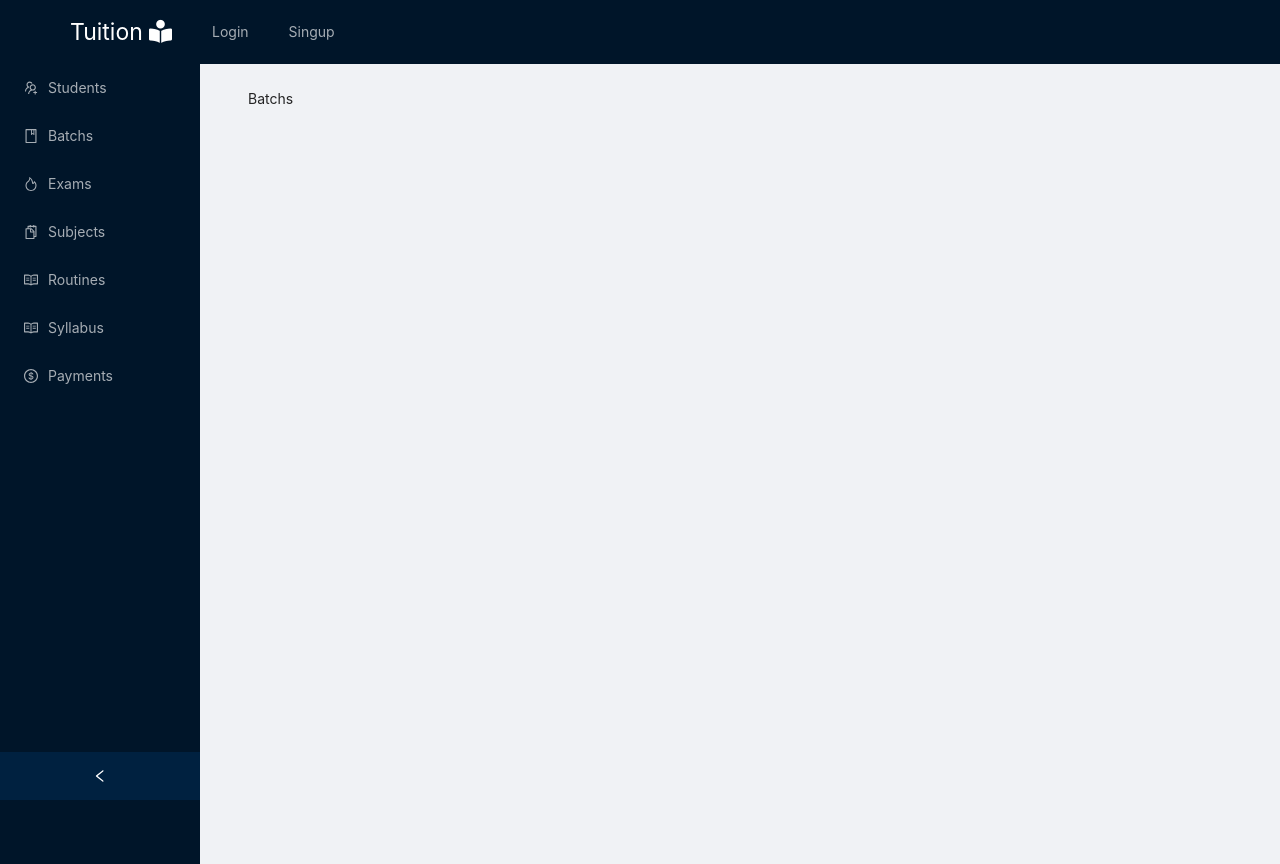
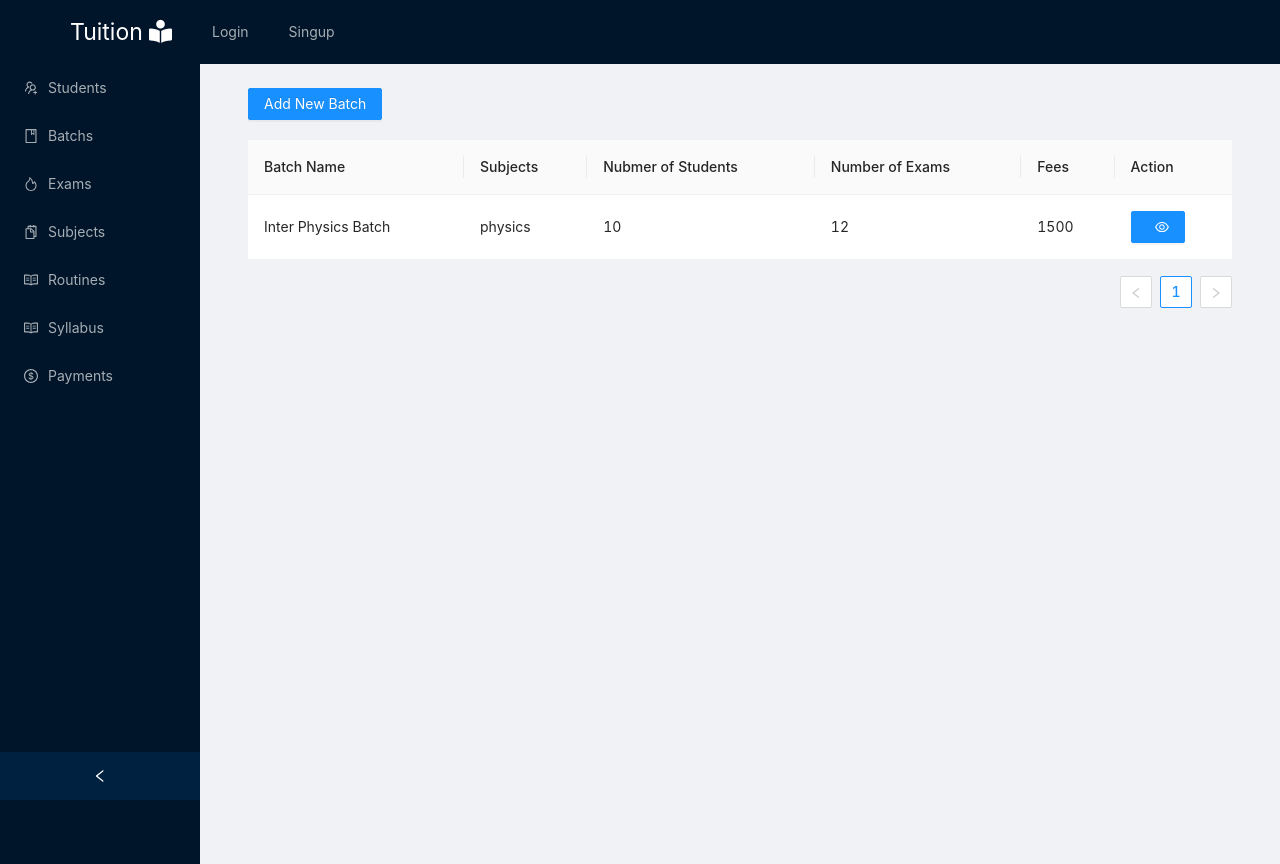
Before and after one commit to dev-khalid/Student-Management, a React (Create React App) app in the folder client/: page /profile/batchs in a window 1280 px wide. Built offline with nearby package versions, Linux system fonts and the light colour scheme.

Commit message:
batch frontend

```diff
--- a/client/src/components/teacherActions/Batchs.js
+++ b/client/src/components/teacherActions/Batchs.js
@@ -1,9 +1,58 @@
-import React from 'react'
+import React from 'react';
+import { Table, Button } from 'antd';
+import CreateBatch from './CreateBatch';
 
+import { DeleteOutlined, EditOutlined, EyeOutlined } from '@ant-design/icons';
+
+const { Column } = Table;
 const Batchs = () => {
+  const data = [
+    {
+      key: '1',
+      name: 'Inter Physics Batch',
+      subjects: 'physics',
+      studentNumber: 10,
+      examNumber: 12,
+      fees: 1500,
+      _id: 'id of the batch',
+    },
+  ];
+  const viewHandler = (_id) => {
+    console.log(_id, 'view will be done');
+  };
   return (
-    <div>Batchs</div>
-  )
-}
+    <>
+      <CreateBatch />
+      <Table dataSource={data}>
+        <Column title="Batch Name" dataIndex="name" key="name" />
+        <Column title="Subjects" dataIndex="subjects" key="subjects" />
+        <Column
+          title="Nubmer of Students"
+          dataIndex="studentNumber"
+          key="studentNumber"
+        />
+        <Column
+          title="Number of Exams"
+          dataIndex="examNumber"
+          key="examNumber"
+        />
+        <Column title="Fees" dataIndex="fees" key="fees" />
+        <Column
+          title="Action"
+          dataIndex="_id"
+          key="_id"
+          render={(_id) => (
+            <>
+              <Button type="primary" onClick={() => viewHandler(_id)}>
+                {' '}
+                <EyeOutlined />
+              </Button>
+            </>
+          )}
+        />
+      </Table>
+    </>
+  );
+};
 
-export default Batchs
+export default Batchs;
--- /dev/null
+++ b/client/src/components/teacherActions/CreateBatch.js
@@ -0,0 +1,62 @@
+import React, { useState } from 'react';
+import { Form, Input, Button, Modal, Select } from 'antd';
+
+const { Option } = Select;
+
+const CreateBatch = () => {
+  const [visible, setVisible] = useState(false);
+
+  const onCancel = () => {
+    setVisible(false);
+    console.log('cancled');
+  };
+  return (
+    <>
+      <Button
+        type="primary"
+        onClick={() => setVisible(true)}
+        style={{ marginBottom: '20px' }}
+      >
+        {' '}
+        Add New Batch{' '}
+      </Button>
+
+      <Modal
+        visible={visible}
+        title="Create a new collection"
+        okText="Create"
+        cancelText="Cancel"
+        onCancel={onCancel}
+        // onOk={() => {
+        //   form
+        //     .validateFields()
+        //     .then((values) => {
+        //       form.resetFields();
+        //       onCreate(values);
+        //     })
+        //     .catch((info) => {
+        //       console.log('Validate Failed:', info);
+        //     });
+        // }}
+      >
+        <Form layout="vertical">
+          <Form.Item label="Name">
+            <Input placeholder="Enter Batch name" />
+          </Form.Item>
+
+          <Form.Item label="Fees">
+            <Input placeholder="Enter Fees " type='number' />
+          </Form.Item>
+
+
+
+          <Form.Item>
+            <Button type="primary">Submit</Button>
+          </Form.Item>
+        </Form>
+      </Modal>
+    </>
+  );
+};
+
+export default CreateBatch;
```
